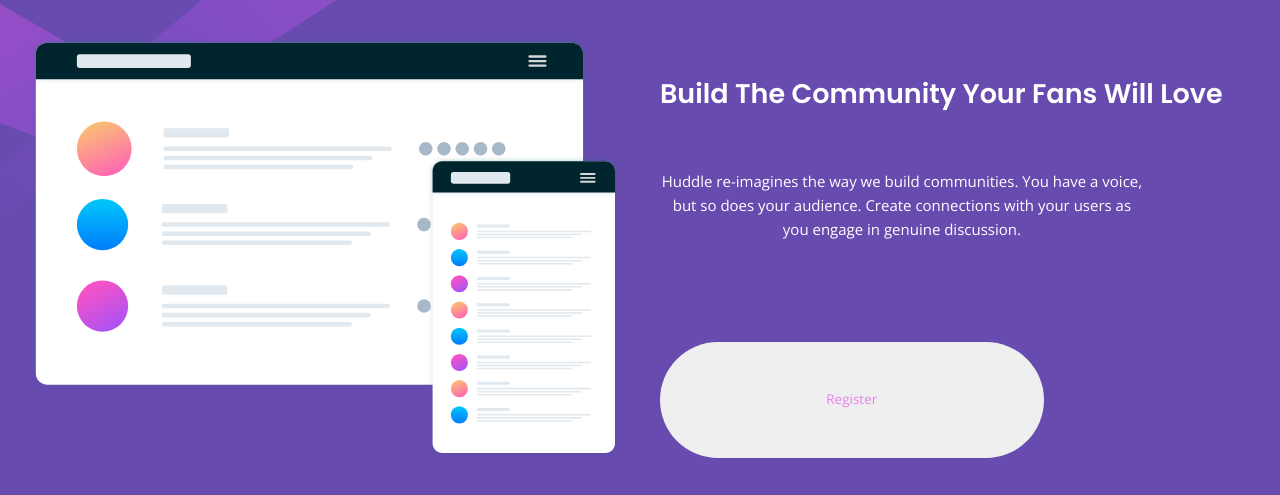
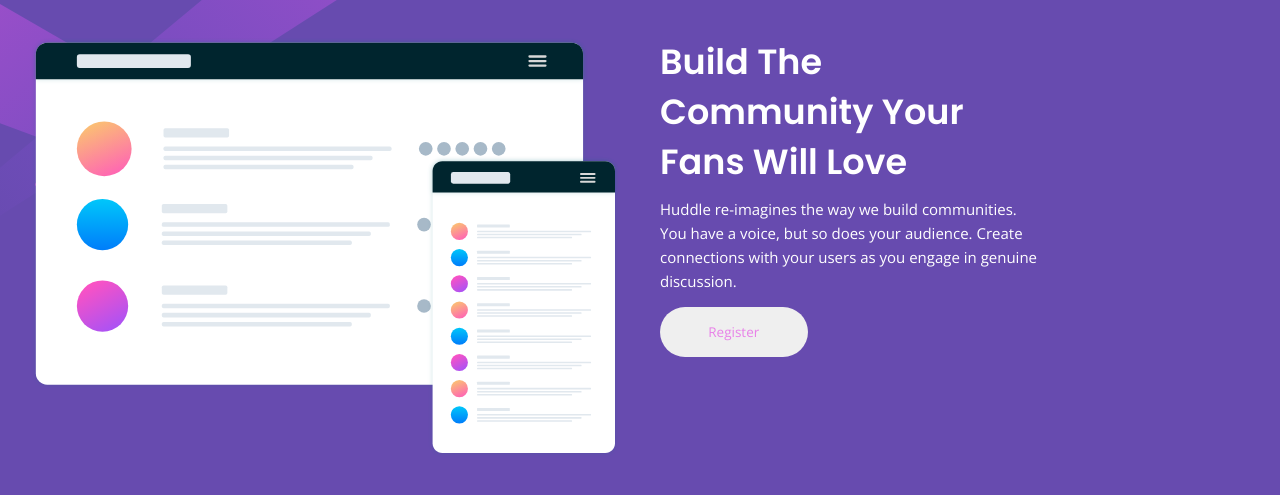
Before and after one commit to vikramvi/Huddle-landing-page-with-a-single-introductory-section, a plain HTML site: page index.html in a window 1280 px wide. Shown: the part 98-593 px from the top of the page. Drawn offline with nearby package versions, Linux system fonts and the light colour scheme.

Commit message:
fixed info card section for desktop view

```diff
--- a/styles/style.css
+++ b/styles/style.css
@@ -152,11 +152,25 @@ body {
 
   .info-card {
     justify-items: start;
+    gap: 1rem;
+    grid-template-rows: 15rem 10rem 5rem;
   }
 
   .info-card__header {
-    font-size: 2.7rem;
-    align-self: center;
+    width: 65%;
+    font-size: 3.5rem;
+    line-height: 5rem;
+    align-self: end;
+    text-align: start;
+  }
+
+  .info-card__description {
+    text-align: start;
+    width: 65%;
+  }
+
+  .info-card__button-cta {
+    width: 25%;
   }
 }
 
```
